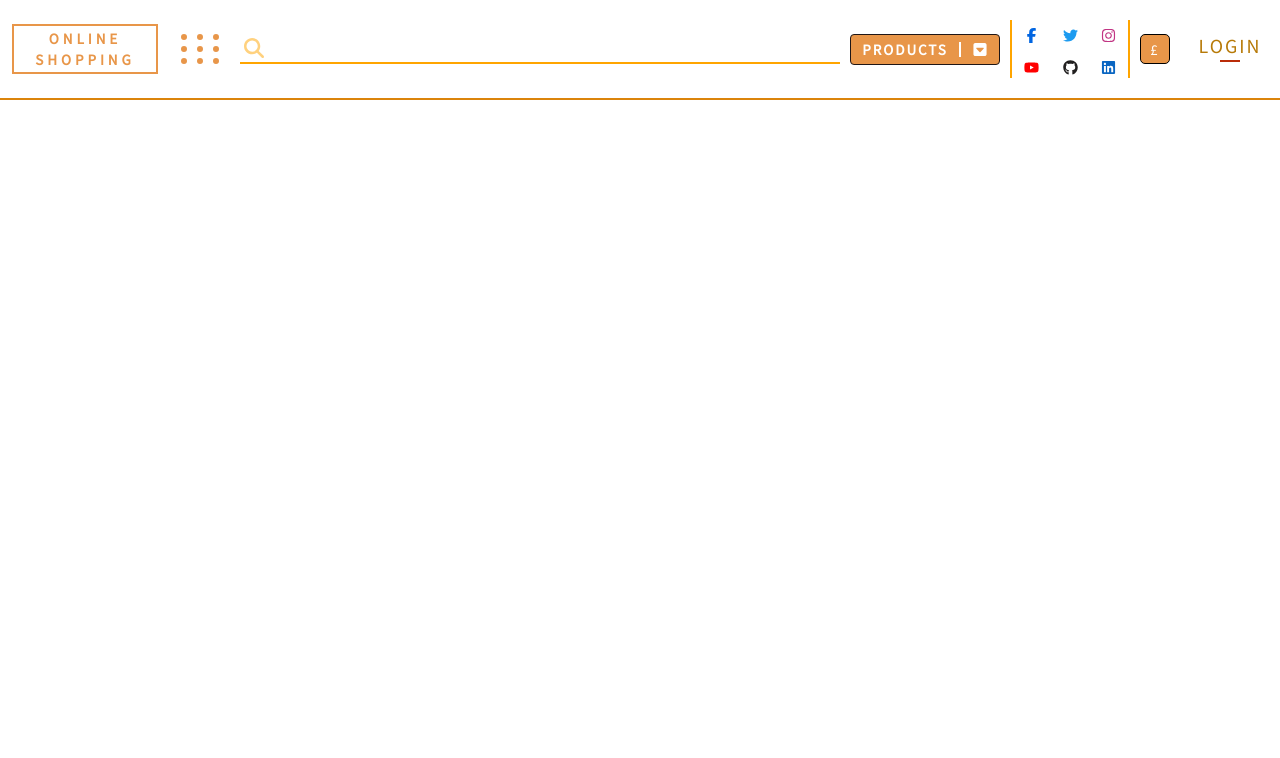
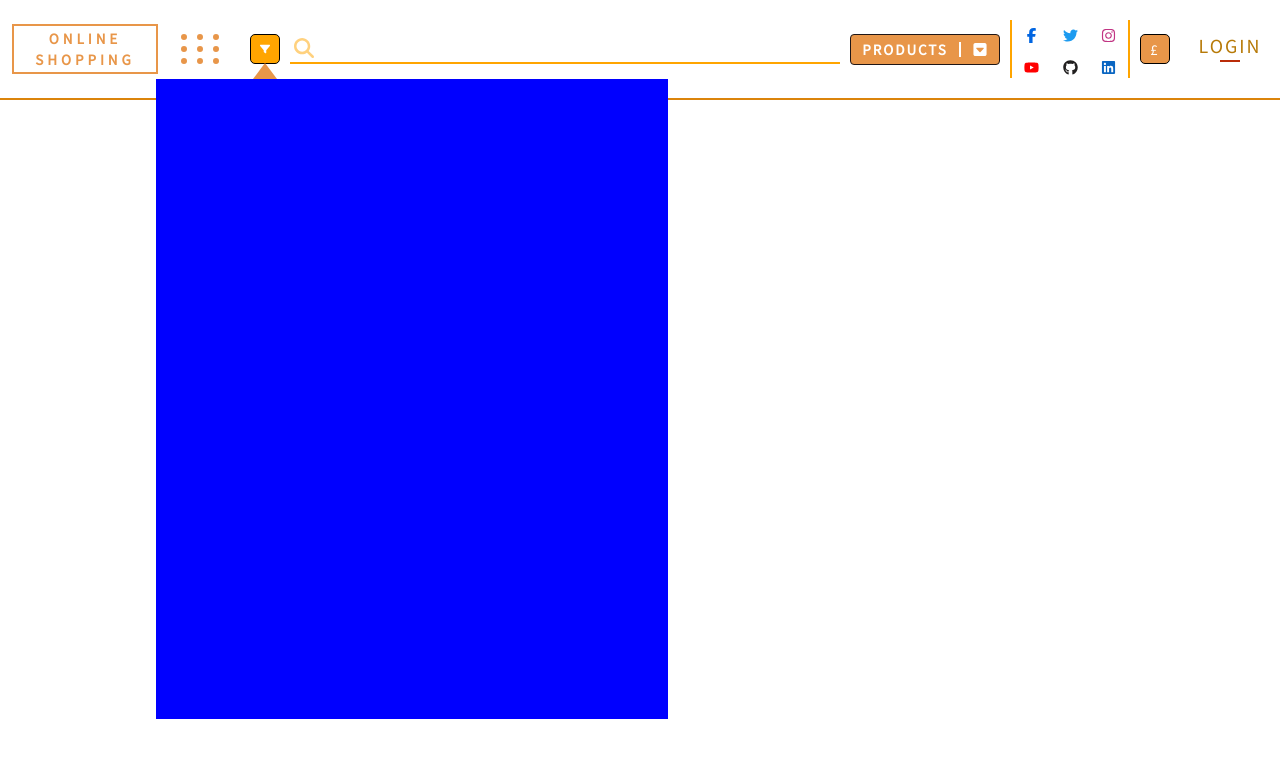
Before and after one commit to cptemre/mern-project-no-2-remote-fashion, a React (Create React App) app in the folder client/: page / in a window 1280 px wide. Shown: the top 758 px of the page. Built offline with nearby package versions, Linux system fonts and the light colour scheme.

Commit message:
Filter section on work.

```diff
--- a/client/src/components/header/search-bar/SearchBar.tsx
+++ b/client/src/components/header/search-bar/SearchBar.tsx
@@ -1,11 +1,14 @@
-import React from "react";
 //* COMPONENTS
+// FILTER
+import Filter from "./filter/Filter";
+// INPUT
 import SearchInput from "./SearchInput";
 //* CSS
 import "../../../css/header/search-bar/search-bar.css";
 const SearchBar = () => {
   return (
     <section id="search-bar-section">
+      <Filter />
       <SearchInput />
     </section>
   );
--- a/client/src/components/header/search-bar/SearchInput.tsx
+++ b/client/src/components/header/search-bar/SearchInput.tsx
@@ -1,4 +1,3 @@
-import React from "react";
 //* FONT AWESOME
 import { FontAwesomeIcon } from "@fortawesome/react-fontawesome";
 import { faMagnifyingGlass } from "@fortawesome/free-solid-svg-icons";
--- /dev/null
+++ b/client/src/components/header/search-bar/filter/Filter.tsx
@@ -0,0 +1,13 @@
+//* COMPONENTS
+import FilterIcon from "./FilterIcon";
+//* CSS
+import "../../../../css/header/search-bar/filter/filter.css";
+const Filter = () => {
+  return (
+    <section id="filter-section">
+      <FilterIcon />
+    </section>
+  );
+};
+
+export default Filter;
--- /dev/null
+++ b/client/src/components/header/search-bar/filter/FilterArea.tsx
@@ -0,0 +1,7 @@
+//* CSS
+import "../../../../css/header/search-bar/filter/filter-area.css";
+const FilterArea = () => {
+  return <section id="filter-area-section"></section>;
+};
+
+export default FilterArea;
--- /dev/null
+++ b/client/src/components/header/search-bar/filter/FilterIcon.tsx
@@ -0,0 +1,25 @@
+//* COMPONENTS
+// FILTERSEPERATOR
+import FilterSeperator from "./FilterSeperator";
+// FILTER AREA
+import FilterArea from "./FilterArea";
+//* FONT AWESOME
+import { FontAwesomeIcon } from "@fortawesome/react-fontawesome";
+import { faFilter } from "@fortawesome/free-solid-svg-icons";
+//* CSS
+import "../../../../css/header/search-bar/filter/filter-icon.css";
+const FilterIcon = () => {
+  return (
+    <section id="filter-icon-section">
+      <article id="filter-icon-article">
+        <div id="filter-icon-div">
+          <FontAwesomeIcon icon={faFilter} />
+        </div>
+        <FilterSeperator />
+        <FilterArea />
+      </article>
+    </section>
+  );
+};
+
+export default FilterIcon;
--- /dev/null
+++ b/client/src/components/header/search-bar/filter/FilterSeperator.tsx
@@ -0,0 +1,11 @@
+//* CSS
+import "../../../../css/header/search-bar/filter/filter-seperator.css";
+const FilterSeperator = () => {
+  return (
+    <section id="filter-seperator-section">
+      <article id="filter-seperator-article"></article>
+    </section>
+  );
+};
+
+export default FilterSeperator;
--- /dev/null
+++ b/client/src/css/header/search-bar/filter/filter-area.css
@@ -0,0 +1,9 @@
+#filter-area-section {
+  position: absolute;
+  top: 5.9rem;
+  left: -8.4rem;
+  min-width: 25rem;
+  width: 40vw;
+  height: 80vh;
+  background-color: blue;
+}
--- /dev/null
+++ b/client/src/css/header/search-bar/filter/filter-icon.css
@@ -0,0 +1,16 @@
+#filter-icon-article {
+  flex-direction: column;
+  position: relative;
+}
+
+#filter-icon-div {
+  position: absolute;
+  cursor: pointer;
+  background-color: orange;
+  color: white;
+  font-size: 1.5rem;
+  max-height: 3rem;
+  max-width: 3rem;
+  border-radius: 0.5rem;
+  border: 0.1rem solid black;
+}
--- /dev/null
+++ b/client/src/css/header/search-bar/filter/filter-seperator.css
@@ -0,0 +1,18 @@
+#filter-seperator-section {
+  position: absolute;
+  top: 4rem;
+  max-height: 3rem;
+  max-width: 3rem;
+  background-color: transparent;
+}
+
+#filter-seperator-article {
+  width: 0;
+  height: 0;
+  border-top: 1.5rem solid transparent;
+  border-bottom: 1.5rem solid transparent;
+  border-left: 2rem solid var(--orange-color-1);
+  position: relative;
+  top: -0.7rem;
+  transform: rotate(-90deg);
+}
--- /dev/null
+++ b/client/src/css/header/search-bar/filter/filter.css
@@ -0,0 +1,3 @@
+#filter-section {
+  max-width: 5rem;
+}
```
